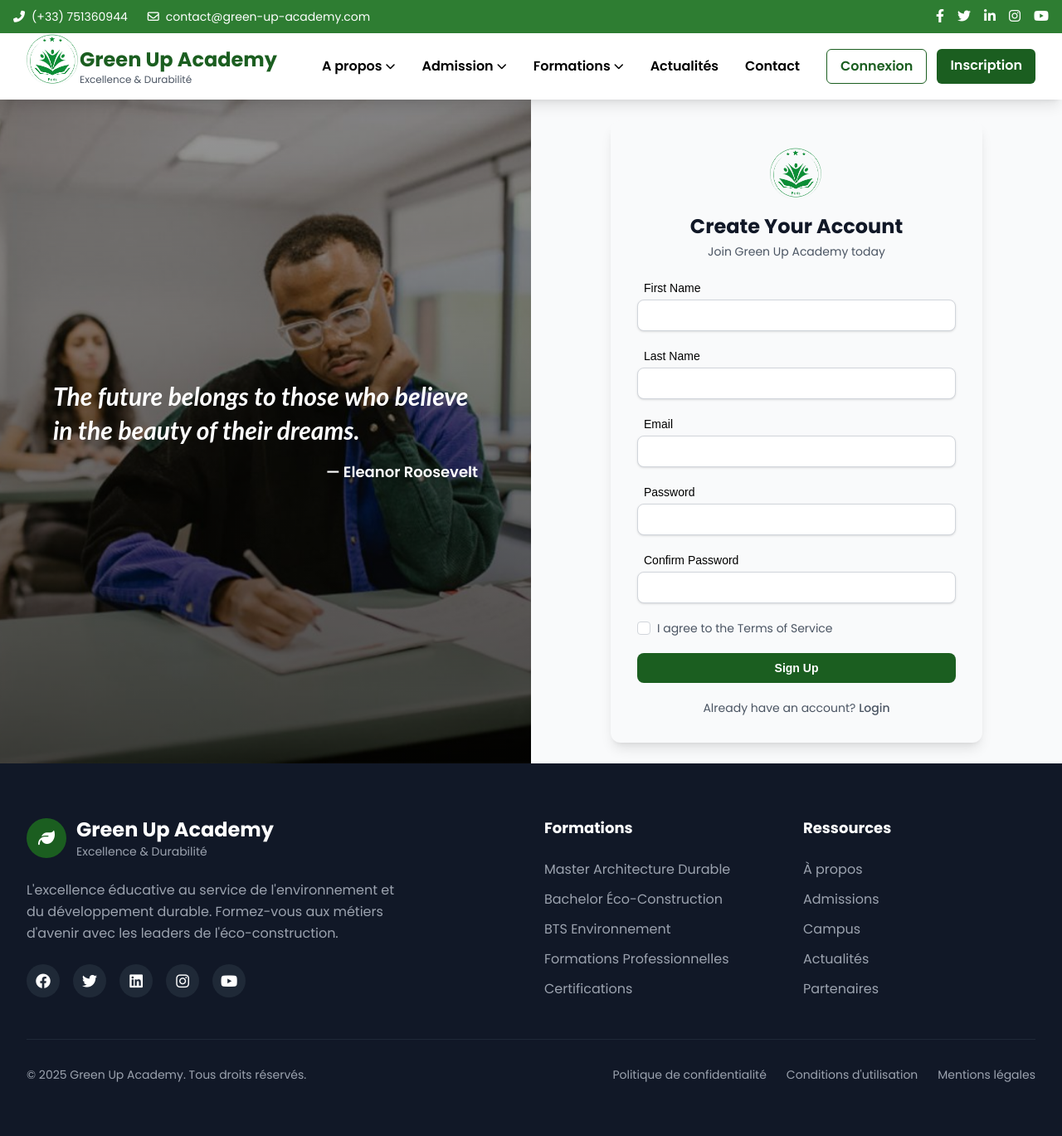
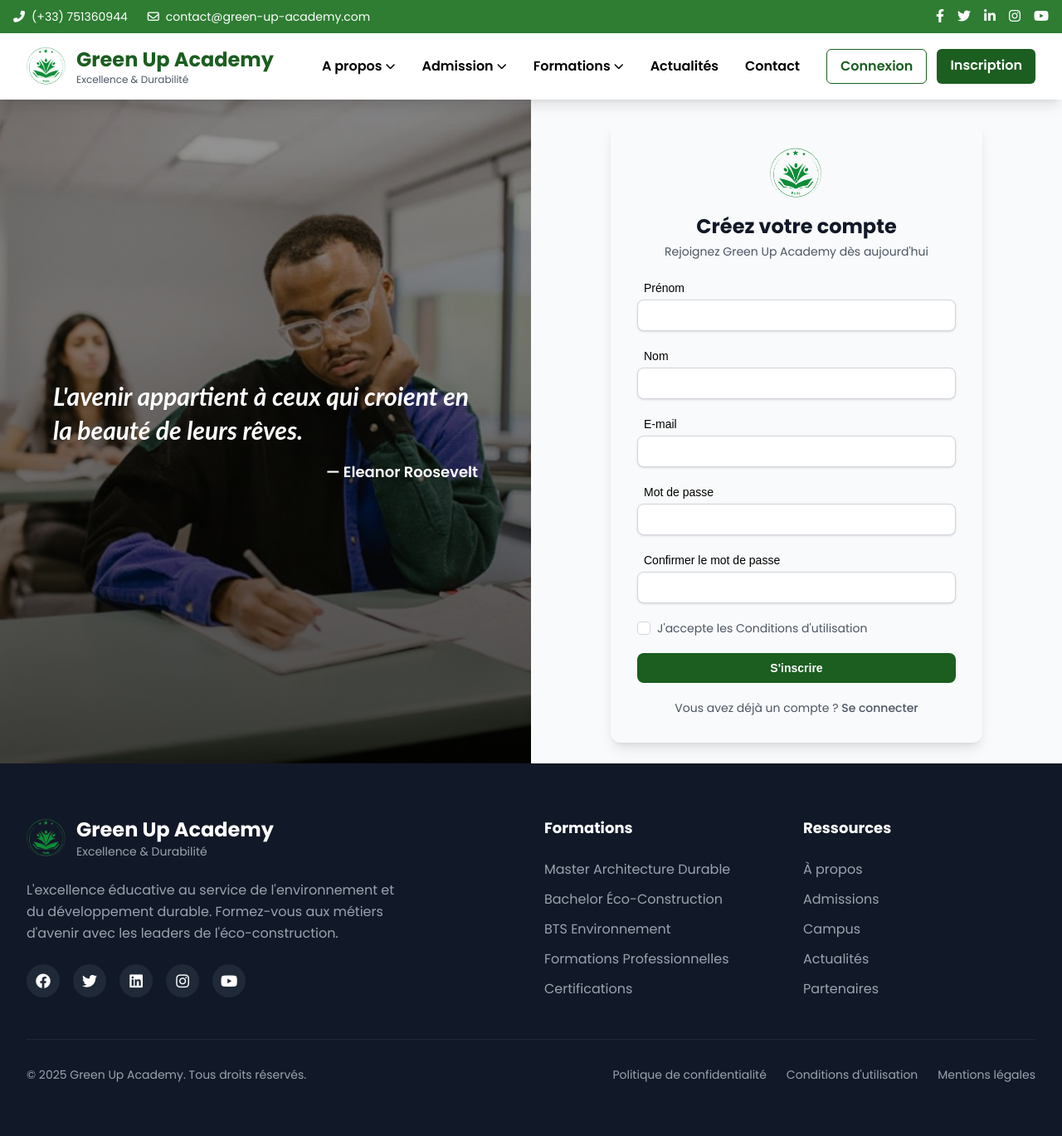
Before and after one commit to Nity-Pulse-Tech/GreenUpAcademy, a Django app: page /register in a window 1280 px wide. Shown: the whole page at 83% size. Run offline with Django 5.2, Linux system fonts and the light colour scheme; some libraries are stand-ins or nearby versions; some web fonts are replaced.

Commit message:
fix design

```diff
--- a/green_up_apps/templates/publics/auth/register.html
+++ b/green_up_apps/templates/publics/auth/register.html
@@ -14,7 +14,7 @@
       <div class="absolute inset-0 bg-gradient-to-t from-black/70 to-black/40">
         <div class="absolute inset-0 flex flex-col justify-center px-16 text-white z-10">
           <h1 class="text-3xl font-lato font-bold italic max-w-lg leading-snug animate-fade-in-down">
-            {% trans "The future belongs to those who believe in the beauty of their dreams." %}
+            {% trans "L'avenir appartient à ceux qui croient en la beauté de leurs rêves." %}
           </h1>
           <p class="mt-4 text-right text-lg font-semibold animate-fade-in-up">— Eleanor Roosevelt</p>
         </div>
@@ -31,8 +31,8 @@
              alt="logo"
              class="w-16 h-16 mx-auto mb-4 cursor-pointer"
              onclick="window.location.href = ``;" />
-        <h2 class="text-2xl font-bold text-gray-900">{% trans "Create Your Account" %}</h2>
-        <p class="mt-1 text-sm text-gray-600">{% trans "Join Green Up Academy today" %}</p>
+        <h2 class="text-2xl font-bold text-gray-900">{% trans "Créez votre compte" %}</h2>
+        <p class="mt-1 text-sm text-gray-600">{% trans "Rejoignez Green Up Academy dès aujourd'hui" %}</p>
       </div>
 
       <form action="{% url 'users:register' %}" method="post" class="space-y-5">
@@ -40,30 +40,30 @@
 
         <!-- Name -->
         <div>
-          <label for="first_name" class="custom-label">{% trans 'First Name' %}</label>
+          <label for="first_name" class="custom-label">{% trans 'Prénom' %}</label>
           <input type="text" id="first_name" name="first_name" class="custom-input mt-1" required>
         </div>
 
         <div>
-          <label for="last_name" class="custom-label">{% trans 'Last Name' %}</label>
+          <label for="last_name" class="custom-label">{% trans 'Nom' %}</label>
           <input type="text" id="last_name" name="last_name" class="custom-input mt-1" required>
         </div>
 
         <!-- Email -->
         <div>
-          <label for="email" class="custom-label">{% trans 'Email' %}</label>
+          <label for="email" class="custom-label">{% trans 'E-mail' %}</label>
           <input type="email" id="email" name="email" class="custom-input mt-1" required>
         </div>
 
         <!-- Password -->
         <div>
-          <label for="password" class="custom-label">{% trans 'Password' %}</label>
+          <label for="password" class="custom-label">{% trans 'Mot de passe' %}</label>
           <input type="password" id="password" name="password" class="custom-input mt-1" required>
         </div>
 
         <!-- Confirm Password -->
         <div>
-          <label for="confirm_password" class="custom-label">{% trans 'Confirm Password' %}</label>
+          <label for="confirm_password" class="custom-label">{% trans 'Confirmer le mot de passe' %}</label>
           <input type="password" id="confirm_password" name="confirm_password" class="custom-input mt-1" required>
         </div>
 
@@ -71,19 +71,19 @@
         <div class="flex items-center">
           <input id="terms" name="terms" type="checkbox" required class="h-4 w-4 text-primary border-gray-300 rounded">
           <label for="terms" class="ml-2 text-sm text-gray-600">
-            {% trans "I agree to the" %} <a href="#" class="text-primary hover:underline">{% trans "Terms of Service" %}</a>
+            {% trans "J'accepte les" %} <a href="#" class="text-primary hover:underline">{% trans "Conditions d'utilisation" %}</a>
           </label>
         </div>
 
         <!-- Submit -->
         <button type="submit" class="custom-btn w-full">
-          {% trans 'Sign Up' %}
+          {% trans "S'inscrire" %}
         </button>
 
         <!-- Switch to Login -->
         <p class="text-center text-sm text-gray-600">
-          {% trans "Already have an account?" %}
-          <a href="{% url 'users:login' %}" class="font-medium text-primary hover:underline">{% trans "Login" %}</a>
+          {% trans "Vous avez déjà un compte ?" %}
+          <a href="{% url 'users:login' %}" class="font-medium text-primary hover:underline">{% trans "Se connecter" %}</a>
         </p>
       </form>
     </div>
--- a/green_up_apps/templates/publics/home/includes/_footer.html
+++ b/green_up_apps/templates/publics/home/includes/_footer.html
@@ -1,4 +1,4 @@
-
+{% load static %}
 <!-- Footer -->
     <footer class="bg-gray-900 text-white">
         <div class="max-w-7xl mx-auto px-4 sm:px-6 lg:px-8 py-16">
@@ -6,9 +6,7 @@
                 <!-- Logo & Description -->
                 <div class="lg:col-span-2">
                     <div class="flex items-center space-x-3 mb-6">
-                        <div class="w-12 h-12 bg-primary-green rounded-full flex items-center justify-center">
-                            <i class="fas fa-leaf text-white text-xl"></i>
-                        </div>
+                         <img src="{% static 'images/logo.png' %}" alt="logo" class="w-12 h-12 rounded-full flex items-center justify-center cursor-pointer" />
                         <div>
                             <h4 class="text-2xl font-bold">Green Up Academy</h4>
                             <p class="text-sm text-gray-400">Excellence & Durabilité</p>
--- a/green_up_apps/templates/publics/home/includes/_navbar.html
+++ b/green_up_apps/templates/publics/home/includes/_navbar.html
@@ -6,7 +6,7 @@
                 <!-- Logo -->
                  <a href="{% url 'users:home' %}">
                 <div class="flex items-center space-x-3">
-                        <img src="{% static 'images/logo.png' %}" alt="logo" class="w-16 h-16 mx-auto mb-4 cursor-pointer" />
+                        <img src="{% static 'images/logo.png' %}" alt="logo" class="w-12 h-12 rounded-full flex items-center justify-center cursor-pointer" />
                     <div>
                         <h1 class="text-xl lg:text-2xl font-bold text-primary-green">Green Up Academy</h1>
                         <p class="text-xs text-gray-600 hidden sm:block">Excellence & Durabilité</p>
```
Also changed, not shown: green_up_apps/templates/publics/auth/login.html (+9 -9 lines).
